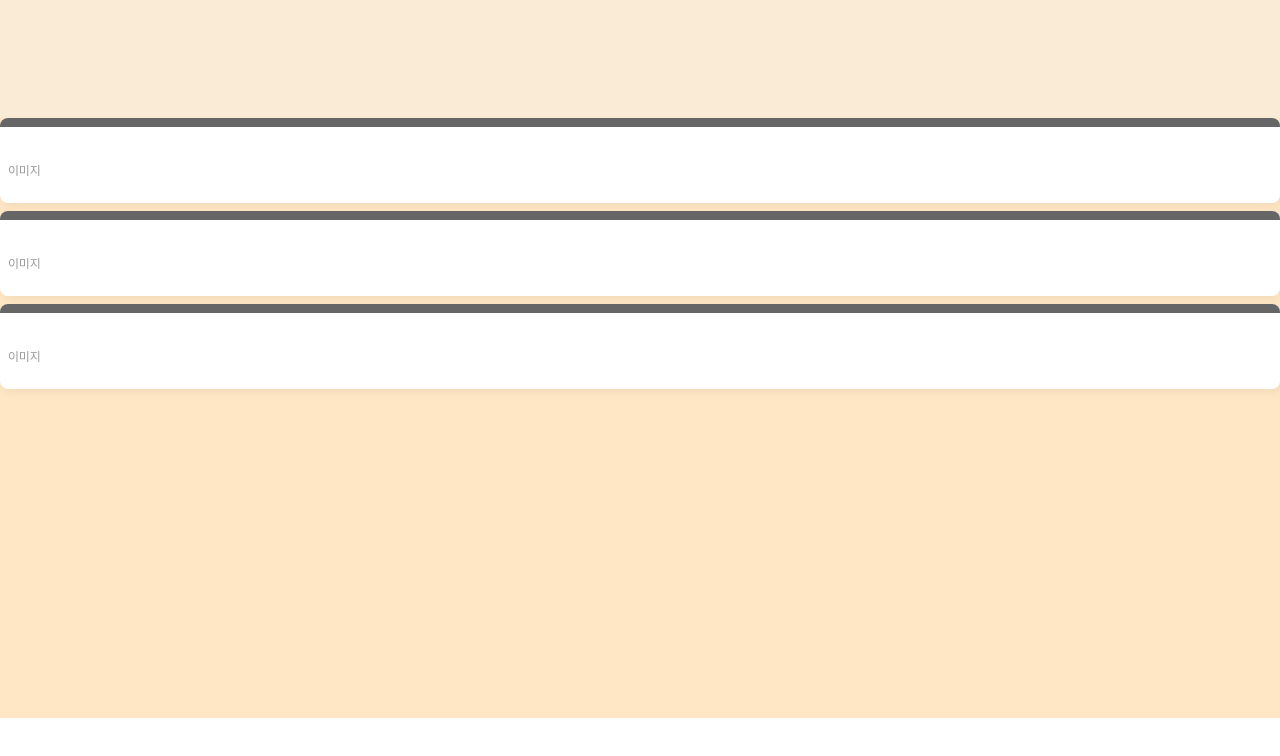
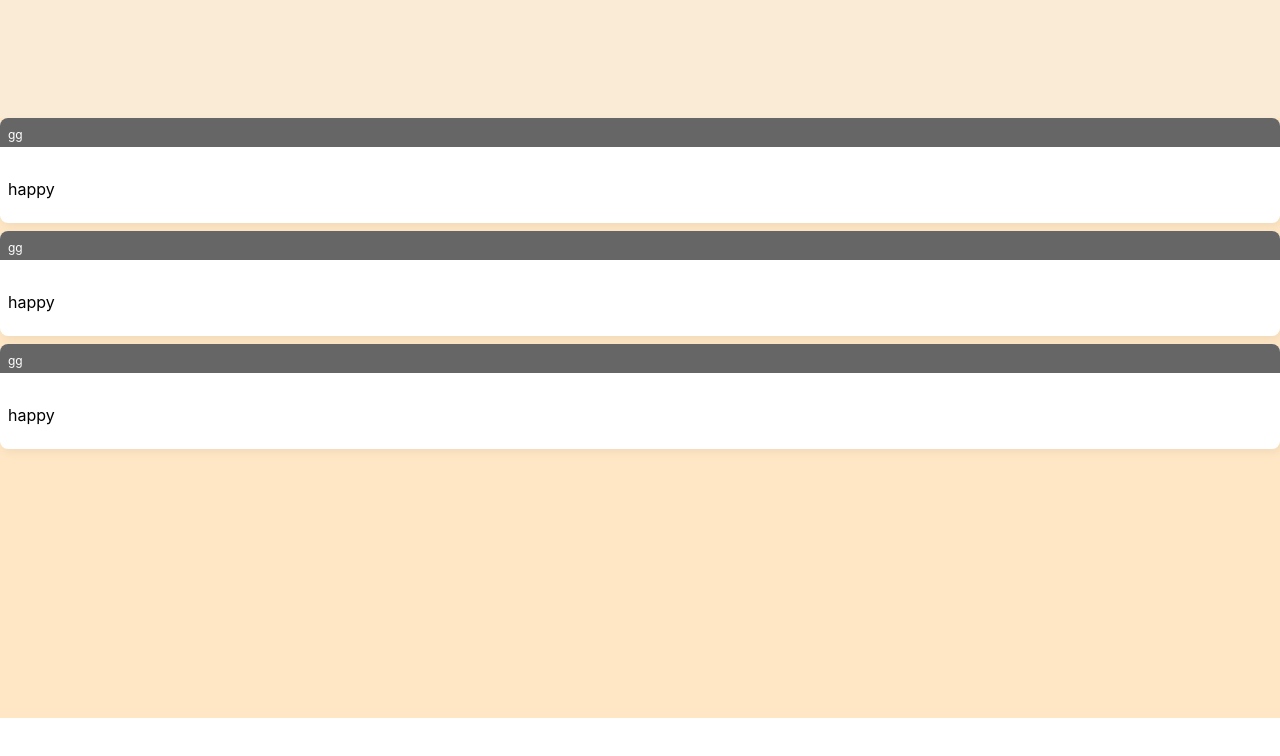
Before and after one commit to joranegs92/vanillatic-node, a React (Create React App) app: page /detail in a window 1280 px wide. Shown: the top 756 px of the page. Built offline with nearby package versions, Linux system fonts and the light colour scheme.

Commit message:
component로 구성하는법 참고하세요

```diff
--- /dev/null
+++ b/src/Component/Card.jsx
@@ -0,0 +1,45 @@
+import React from 'react';
+import styled from "styled-components";
+
+
+const Cardh = styled.div`
+  &:hover {
+    width: 100%;
+    margin-top: 2px;
+    border: ${props => '3px solid ' + props.color + '!important' || '#666'};
+  }
+`
+const ColorHeader = styled.div`
+  background: ${props => props.color || '#666'};
+`
+const HealthSignal = styled.span`
+  display: inline-block;
+  margin: 0 2px;
+  width: 8px;
+  height: 8px;
+  border-radius: 4px;
+  overflow: hidden;
+  background: ${props => props.value === 'Y' ? props.color : '#999'};
+`
+
+function Card({data}) {
+	return(
+		<div className="col-xl-1 col-md-2" style={{boxSizing: 'content-box'}}>
+			<Cardh className="card icard">
+				<ColorHeader className="card-header d-flex" >
+
+					<span className="age ms-auto">gg</span>
+				</ColorHeader>
+				<div className="pinfo d-flex">
+					<div className='grid'>
+
+					</div>
+					<div className="name ms-auto">{data.patientNm}</div>
+				</div>
+				<ul className="m-0">
+					<li>{data.title}</li>
+				</ul>
+			</Cardh>
+		</div>
+	)
+}export default React.memo(Card);
--- a/src/Pages/Detail.jsx
+++ b/src/Pages/Detail.jsx
@@ -1,89 +1,46 @@
 import React from 'react';
 import styled from "styled-components";
-
-const Card = styled.div`
-  &:hover {
-    width: 100%;
-    margin-top: 2px;
-    border: ${props => '3px solid ' + props.color + '!important' || '#666'};
-  }
-`
-const ColorHeader = styled.div`
-  background: ${props => props.color || '#666'};
-`
+import Card from "../Component/Card";
 
 
 function Detail() {
 
+    const testMap = [
+
+            {
+                "id" : 1,
+                "title":"happy",
+                "name":"to"
+            },
+            {
+                "id" : 2,
+                "title":"happy",
+                "name":"to"
+            },
+            {
+                "id" : 3,
+                "title":"happy",
+                "name":"to"
+            }
+
+    ]
+
     return(
-        <main className="dashboard">
-            <div className="row">
-                <div className="col-xl-1 col-md-2" style={{boxSizing: 'content-box'}} >
-                    <Card className="card icard" >
-                        <ColorHeader className="card-header d-flex">
-                            <span></span>
-                            <span className="age ms-auto"></span>
-                        </ColorHeader>
-                        <div className="pinfo d-flex">
-                            <div className= 'grid'>
-                            </div>
-                            <div className="name ms-auto"></div>
-                        </div>
-                        <ul className="m-0">
-                            <li className="d-flex">
-                                <span>이미지</span>
-                                <strong className="ms-auto">
+       <main className="dashboard">
+           <div className="row">
+               {testMap.map((value, idx) =>{
+                   return (
+                       <Card
+                            key={idx + value}
+                            data={value}
+                       />
+                   )
+               })
 
-                                </strong>
-                            </li>
-                        </ul>
-                    </Card>
-                </div>
+               }
 
-                <div className="col-xl-1 col-md-2" style={{boxSizing: 'content-box'}} >
-                    <Card className="card icard" >
-                        <ColorHeader className="card-header d-flex">
-                            <span></span>
-                            <span className="age ms-auto"></span>
-                        </ColorHeader>
-                        <div className="pinfo d-flex">
-                            <div className= 'grid'>
-                            </div>
-                            <div className="name ms-auto"></div>
-                        </div>
-                        <ul className="m-0">
-                            <li className="d-flex">
-                                <span>이미지</span>
-                                <strong className="ms-auto">
+           </div>
 
-                                </strong>
-                            </li>
-                        </ul>
-                    </Card>
-                </div>
-                <div className="col-xl-1 col-md-2" style={{boxSizing: 'content-box'}} >
-                    <Card className="card icard" >
-                        <ColorHeader className="card-header d-flex">
-                            <span></span>
-                            <span className="age ms-auto"></span>
-                        </ColorHeader>
-                        <div className="pinfo d-flex">
-                            <div className= 'grid'>
-                            </div>
-                            <div className="name ms-auto"></div>
-                        </div>
-                        <ul className="m-0">
-                            <li className="d-flex">
-                                <span>이미지</span>
-                                <strong className="ms-auto">
-
-                                </strong>
-                            </li>
-                        </ul>
-                    </Card>
-                </div>
-
-            </div>
-        </main>
+       </main>
     )
 }export default Detail;
```
